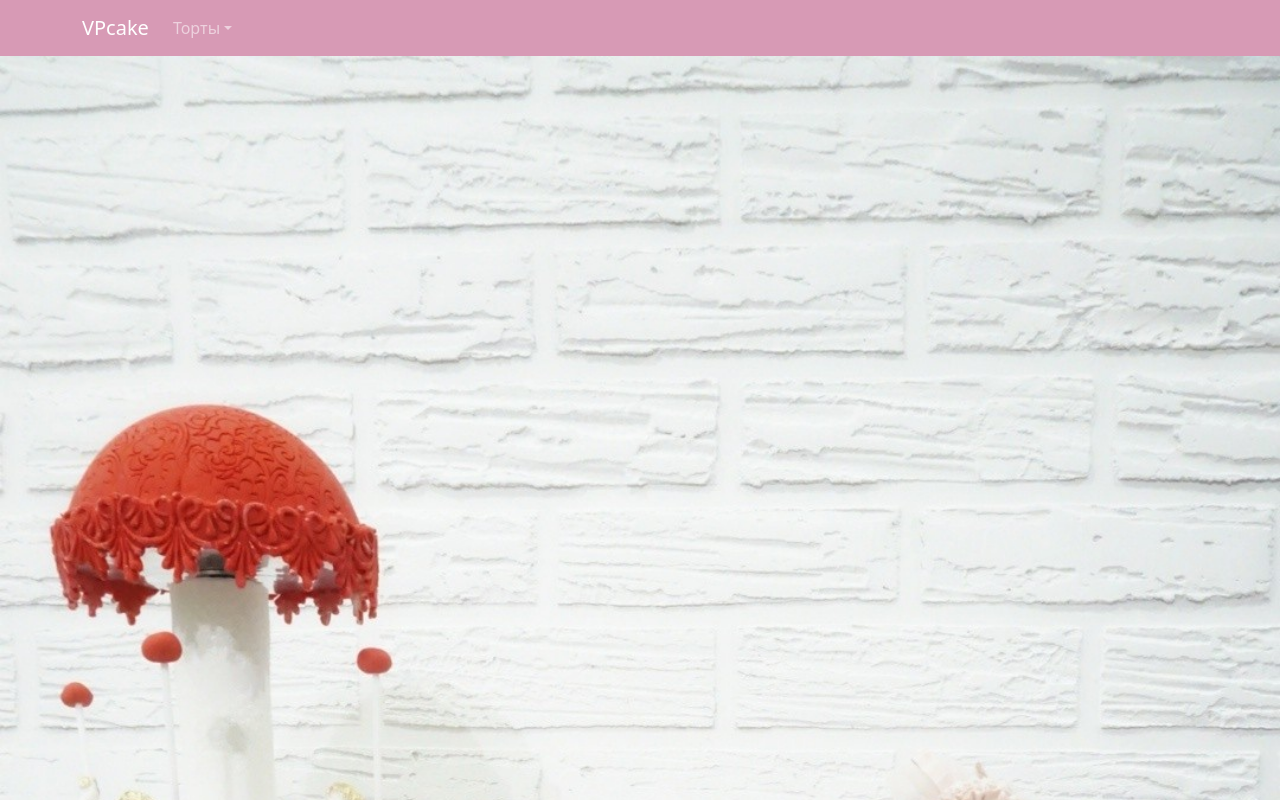
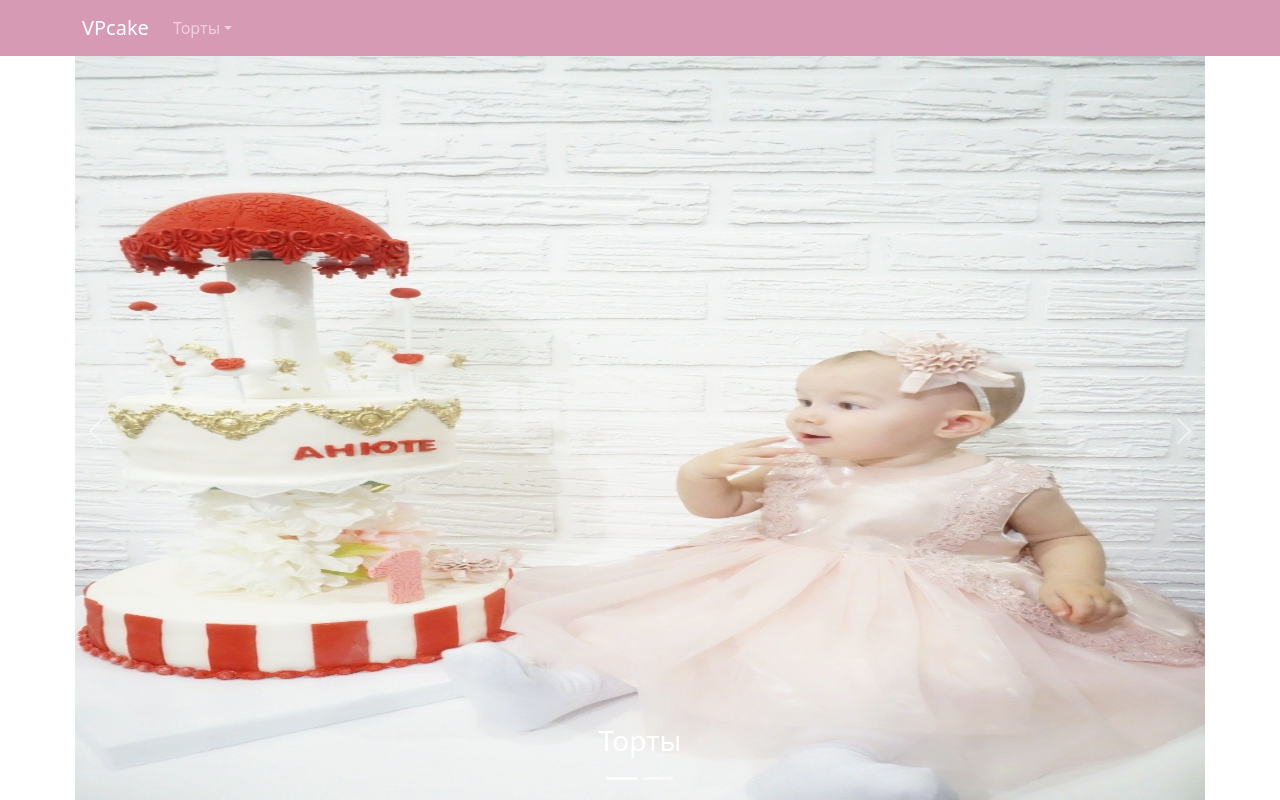
Before and after one commit to sergeianip20/rop, a Next.js app: page /secon in a window 1280 px wide. Both pictures are taken after a click on the button 622 px from the left and 778 px from the top of the page. Shown: the top 800 px of the page. Built offline with nearby package versions, Linux system fonts and the light colour scheme.

Commit message:
Update secon.js

```diff
--- a/pages/secon.js
+++ b/pages/secon.js
@@ -125,7 +125,9 @@ return <div>
 <div className={s.secon_carosel}>
 <Carousel>
 <Carousel.Item>
-<Image src={Junior} alt="Vercel Logo" layout="responsive"  />
+  <main className={s.secon_items}>
+<Image src={Junior} alt="Vercel Logo" layout="fill" />
+  </main>
 <Carousel.Caption>
 <h3>Торты</h3>
 </Carousel.Caption>
```
